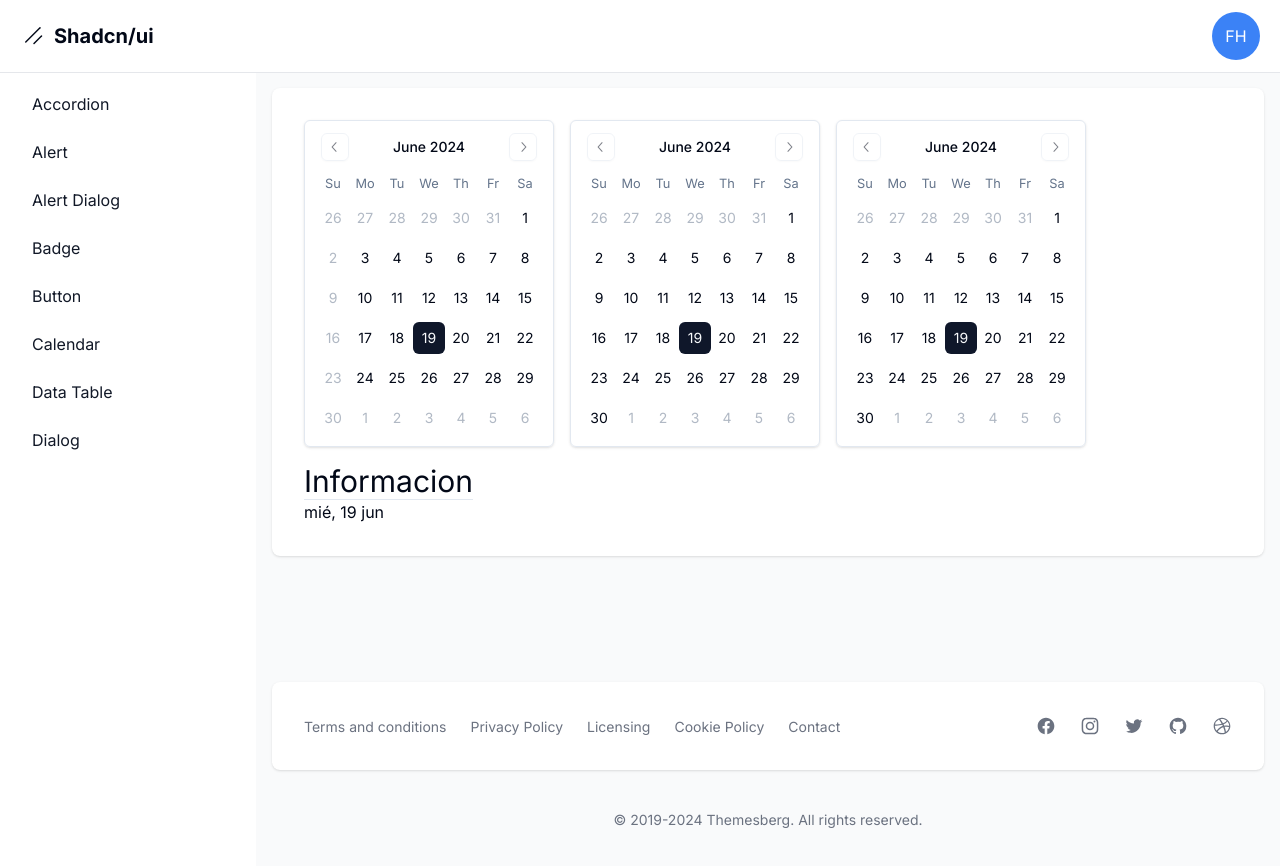
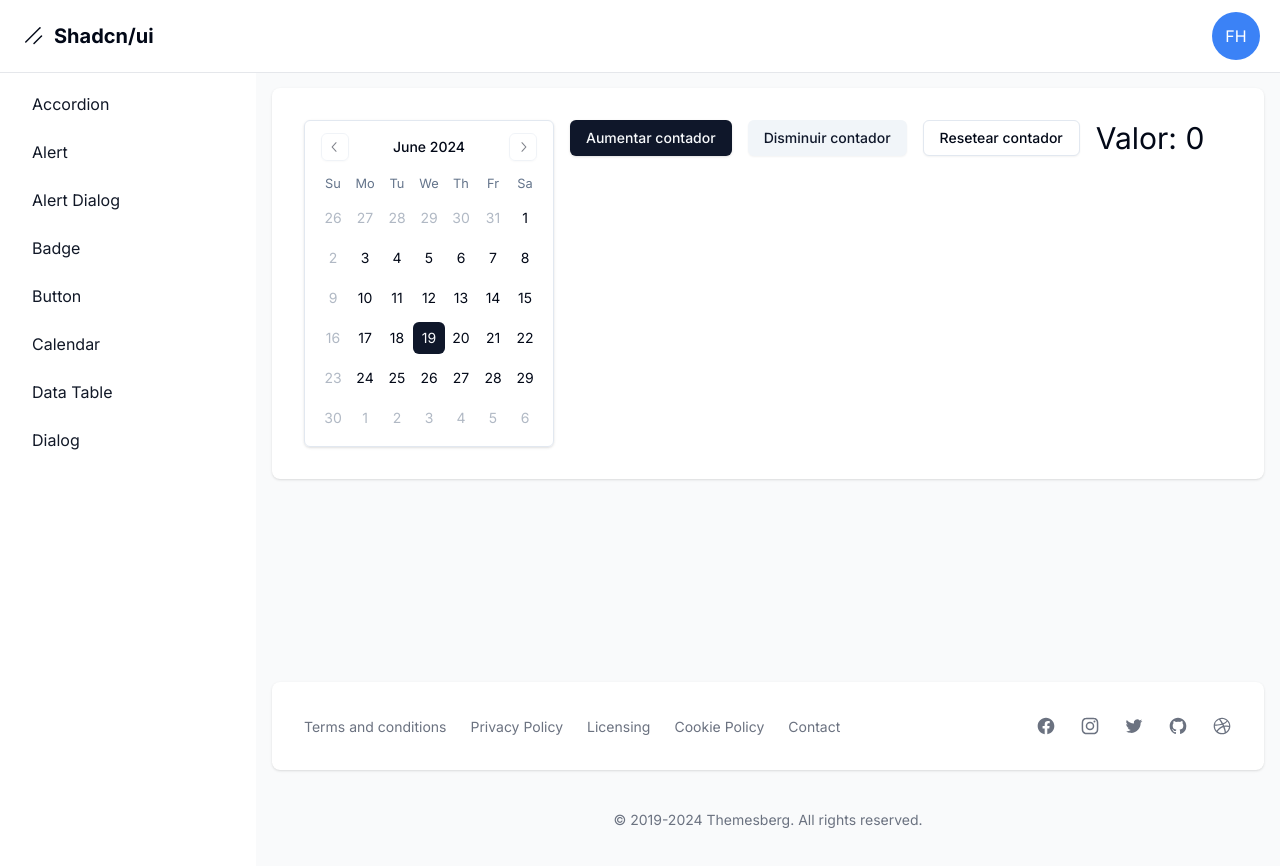
Before and after one commit to ReedRichards0511/shadcdn-ui, a Next.js app: page /dashboard/calendar in a window 1280 px wide. Shown: the top 866 px of the page. Built offline with nearby package versions, Linux system fonts and the light colour scheme.

Commit message:
add simple contador

```diff
--- a/package.json
+++ b/package.json
@@ -21,7 +21,7 @@
     "date-fns": "^3.6.0",
     "lucide": "^0.407.0",
     "lucide-react": "^0.407.0",
-    "next": "14.2.4",
+    "next": "^14.2.13",
     "react": "^18",
     "react-day-picker": "^8.10.1",
     "react-dom": "^18",
--- a/src/app/dashboard/calendar/page.tsx
+++ b/src/app/dashboard/calendar/page.tsx
@@ -3,10 +3,12 @@
 
 import { useState } from "react";
 import { Calendar } from "@/components/ui/calendar"
+import { Button } from "@/components/ui/button";
 
 
 export default function Page() {
   const [date, setDate] = useState<Date | undefined>(new Date());
+  const [count, setCount] = useState<number>(0);
 
   const smallDate = date?.toLocaleString("es-ES", {
     weekday: "short",
@@ -23,23 +25,15 @@ export default function Page() {
         className="rounded-md border shadow"
         disabled={(date) =>date.getDay() === 0}
       />
-      <Calendar
-        mode="single"
-        selected={date}
-        onSelect={setDate}
-        className="rounded-md border shadow"
-      />
-      <Calendar
-        mode="single"
-        selected={date}
-        onSelect={setDate}
-        className="rounded-md border shadow"
-      />
-      <div>
+      <Button variant='default'>Aumentar contador</Button>
+      <Button variant='secondary'>Disminuir contador</Button>
+      <Button variant='outline'>Resetear contador</Button>
+      <h1 className="text-3xl">Valor: {count}</h1>
+      {/* <div>
         <h1 className="text-3xl">Informacion</h1>
         <div className="border-b"></div>
         <p>{smallDate}</p>
-      </div>
+      </div> */}
     </div>
   )
 }
```
Also changed, not shown: 1 other file (tests, documents, lock files or other folders).
